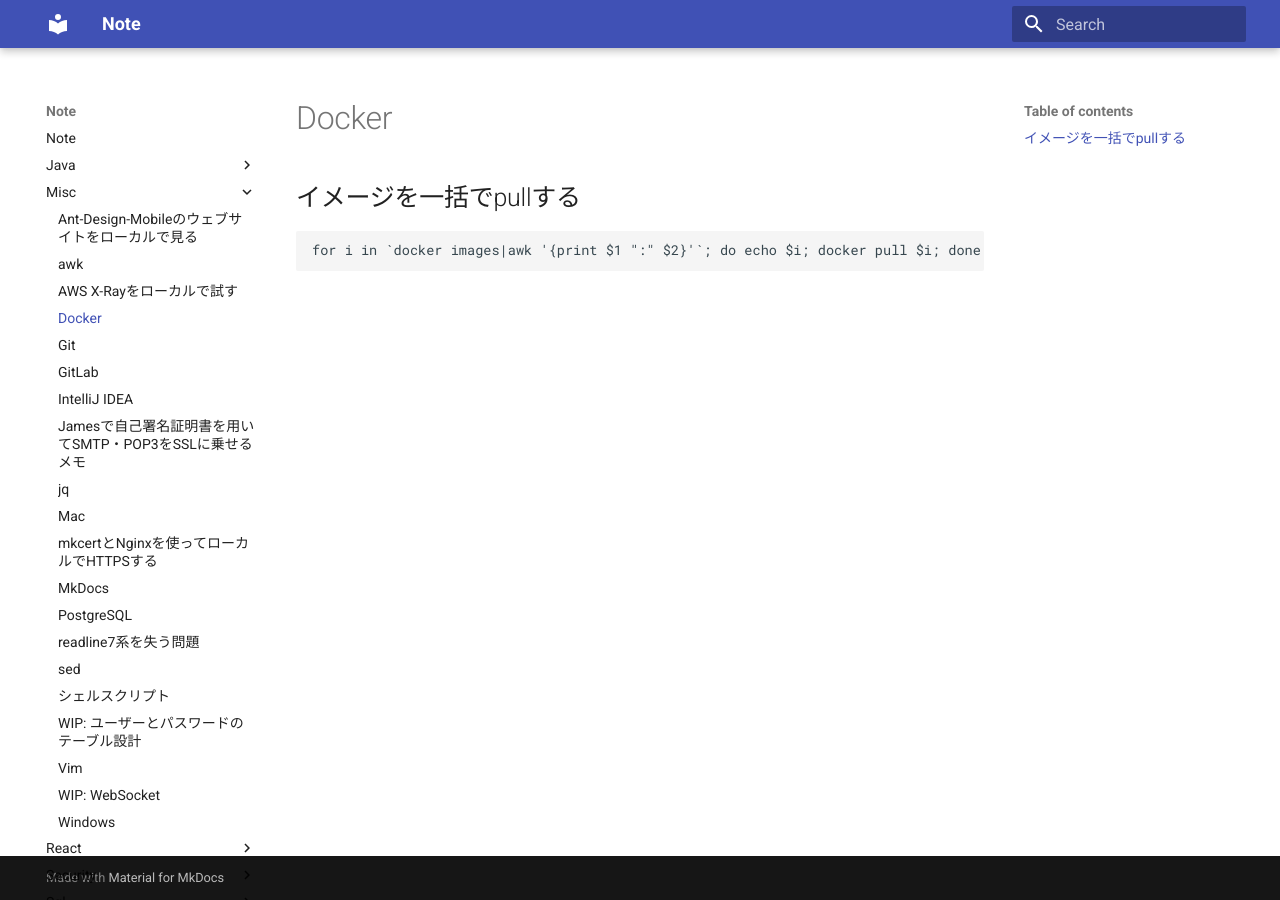
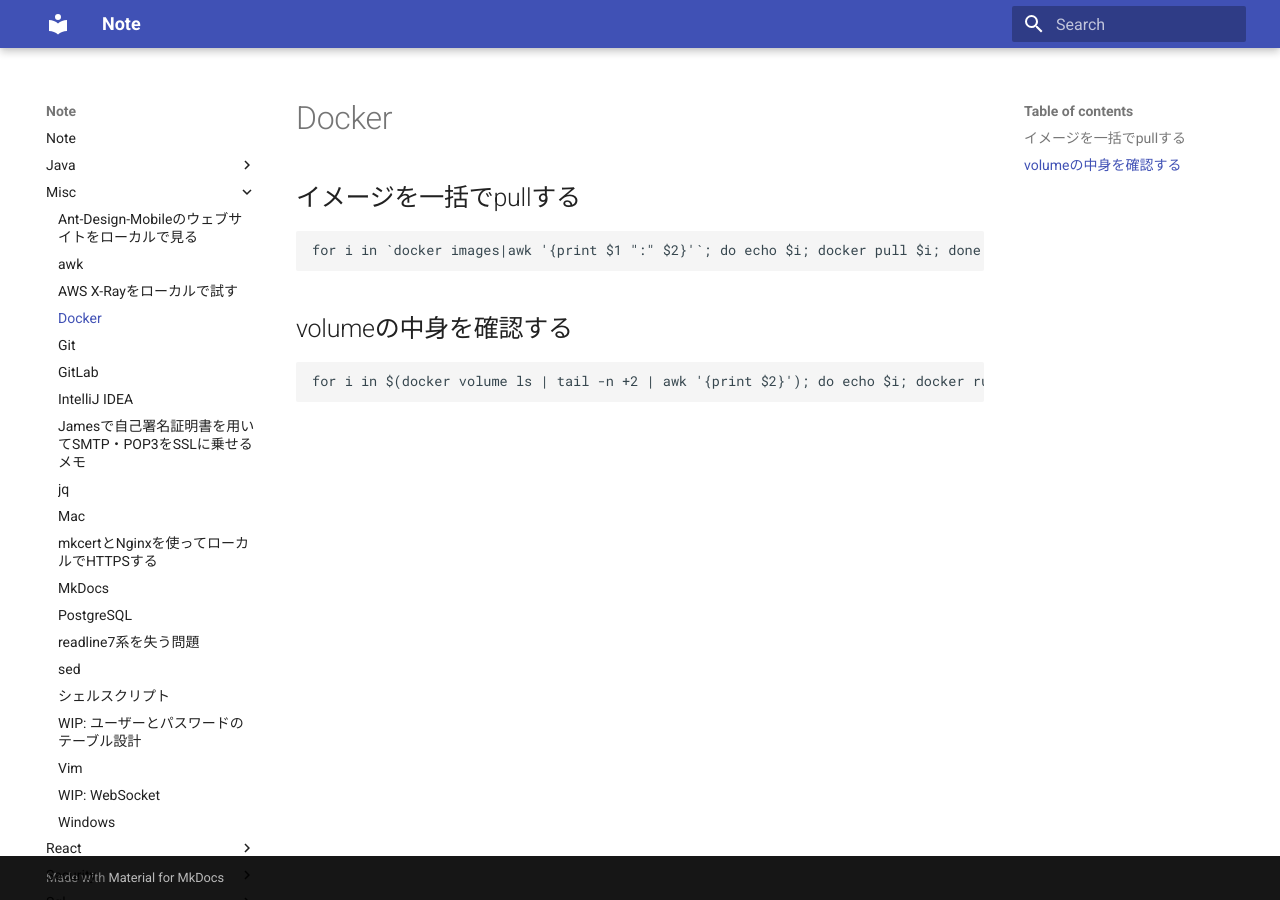
Before and after one commit to backpaper0/note, an MkDocs documentation site: the page built from docs/misc/docker.md, in a window 1280 px wide. Built offline with MkDocs 1.6.1 and Material for MkDocs 9.7.7, drawn with Linux system fonts in a browser that asks for light colours.

Commit message:
volumeの中身を確認する

````diff
--- a/docs/misc/docker.md
+++ b/docs/misc/docker.md
@@ -5,3 +5,9 @@
 ```sh
 for i in `docker images|awk '{print $1 ":" $2}'`; do echo $i; docker pull $i; done
 ```
+
+## volumeの中身を確認する
+
+```sh
+for i in $(docker volume ls | tail -n +2 | awk '{print $2}'); do echo $i; docker run -it --rm -v $i:/work:ro busybox ls /work/; echo ''; done
+```
````
